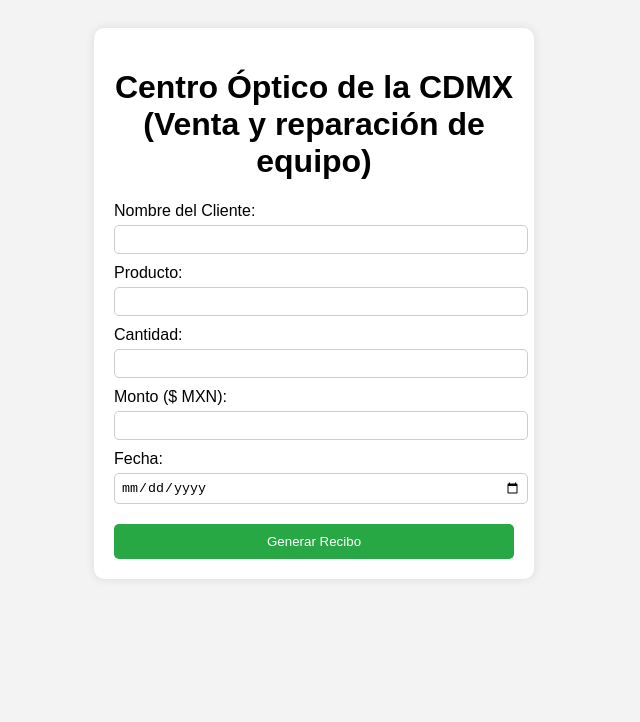
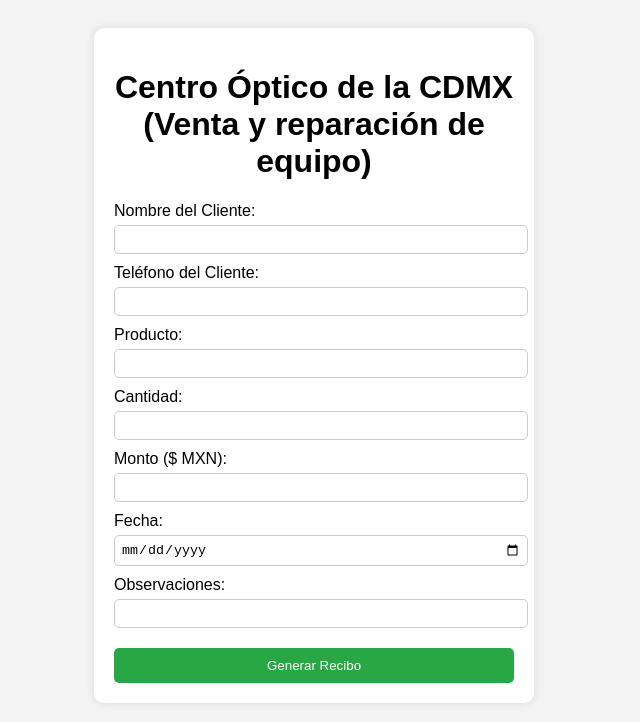
Before and after one commit to IsaiRomero/isairomero.github.io, a plain HTML site: page index.html in a window 1280 px wide. Both pictures are taken after a click on the button "Generar Recibo". Shown: the whole page, without its empty margins (326-966 px from the left). Drawn offline with nearby package versions, Linux system fonts and the light colour scheme.

Commit message:
Update index.html

```diff
--- a/index.html
+++ b/index.html
@@ -113,6 +113,11 @@
     </div>
 
     <div class="form-group">
+  <label>Teléfono del Cliente:</label>
+  <input type="text" id="telefonoCliente" />
+</div>
+
+    <div class="form-group">
       <label>Producto:</label>
       <input type="text" id="producto" />
     </div>
@@ -131,6 +136,10 @@
       <label>Fecha:</label>
       <input type="date" id="fecha" />
     </div>
+    <div class="form-group">
+  <label>Observaciones:</label>
+  <input type="text" id="observaciones" />
+</div>
 
     <button onclick="generarRecibo()">Generar Recibo</button>
 
@@ -148,10 +157,12 @@
 
         <h2>RECIBO</h2>
         <p><strong>Cliente:</strong> <span id="r-cliente"></span></p>
+        <p><strong>Teléfono:</strong> <span id="r-telefonoCliente"></span></p>
         <p><strong>Producto:</strong> <span id="r-producto"></span></p>
         <p><strong>Cantidad:</strong> <span id="r-cantidad"></span></p>
         <p><strong>Monto:</strong> <span id="r-monto"></span></p>
         <p><strong>Fecha:</strong> <span id="r-fecha"></span></p>
+        <p><strong>Observaciones:</strong> <span id="r-observaciones"></span></p>
 
       </div>
       <button onclick="descargarImagen()">Descargar Imagen</button>
@@ -163,10 +174,12 @@
   <script>
     function generarRecibo() {
       const cliente = document.getElementById("cliente").value;
+      const telefonoCliente = document.getElementById("telefonoCliente").value;
       const producto = document.getElementById("producto").value;
       const cantidad = document.getElementById("cantidad").value;
       const monto = document.getElementById("monto").value;
       const fecha = document.getElementById("fecha").value;
+      const observaciones = document.getElementById("observaciones").value;
 
       if (!cliente || !producto || !cantidad || !monto || !fecha) {
         alert("Por favor completa todos los campos");
@@ -174,10 +187,12 @@
       }
 
       document.getElementById("r-cliente").innerText = cliente;
+      document.getElementById("r-telefonoCliente").innerText = telefonoCliente;
       document.getElementById("r-producto").innerText = producto;
       document.getElementById("r-cantidad").innerText = cantidad;
       document.getElementById("r-monto").innerText = new Intl.NumberFormat('es-MX', { style: 'currency', currency: 'MXN' }).format(monto);
       document.getElementById("r-fecha").innerText = fecha;
+      document.getElementById("r-observaciones").innerText = observaciones;
 
       document.getElementById("recibo").classList.remove("hidden");
     }
```
